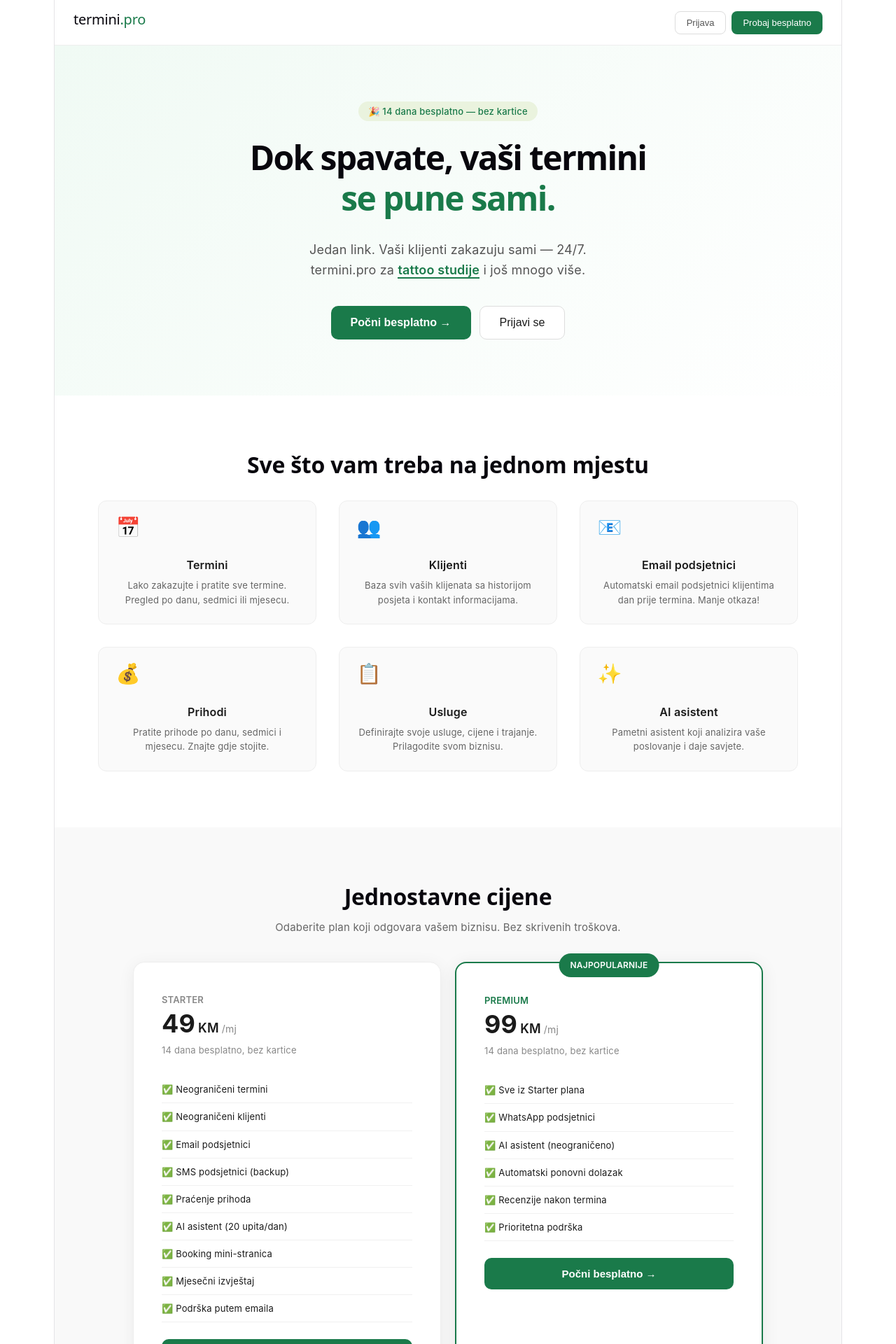
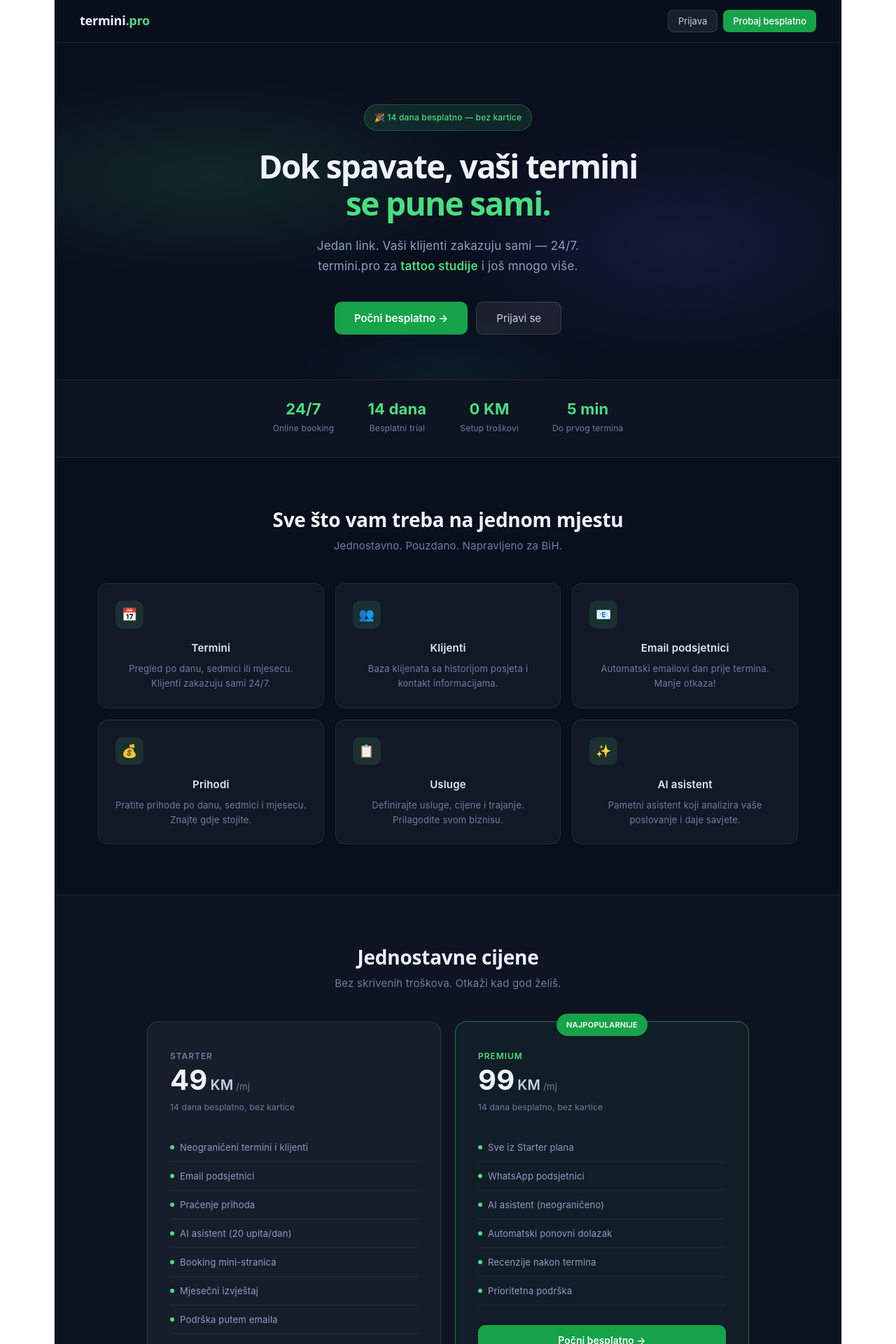
Before and after one commit to adijatadjogo91-cloud/termini-frontend, a React (Vite) app: page / in a window 1280 px wide. Shown: the top 1920 px of the page at 70% size. Built offline with nearby package versions, Linux system fonts and the light colour scheme.

Commit message:
Landing page - dark theme redesign

```diff
--- a/src/pages/Landing.jsx
+++ b/src/pages/Landing.jsx
@@ -3,244 +3,359 @@ import { useState, useEffect } from 'react';
 
 export default function Landing() {
   const navigate = useNavigate();
-  const zanimanja = ['frizere', 'zubare', 'tattoo studije', 'kozmetičare', 'terapeute', 'nail studije']
-  const [trenutnoZanimanje, setTrenutnoZanimanje] = useState(0)
-  const [sirina, setSirina] = useState(window.innerWidth)
+  const zanimanja = ['frizere', 'zubare', 'tattoo studije', 'kozmetičare', 'terapeute', 'nail studije'];
+  const [trenutnoZanimanje, setTrenutnoZanimanje] = useState(0);
+  const [sirina, setSirina] = useState(window.innerWidth);
 
   useEffect(() => {
     const interval = setInterval(() => {
-      setTrenutnoZanimanje(prev => (prev + 1) % zanimanja.length)
-    }, 2000)
-    return () => clearInterval(interval)
-  }, [])
+      setTrenutnoZanimanje(prev => (prev + 1) % zanimanja.length);
+    }, 2000);
+    return () => clearInterval(interval);
+  }, []);
 
   useEffect(() => {
-    const handleResize = () => setSirina(window.innerWidth)
-    window.addEventListener('resize', handleResize)
-    return () => window.removeEventListener('resize', handleResize)
-  }, [])
+    const handleResize = () => setSirina(window.innerWidth);
+    window.addEventListener('resize', handleResize);
+    return () => window.removeEventListener('resize', handleResize);
+  }, []);
 
-  const mobitel = sirina < 768
+  const mob = sirina < 768;
+
+  const styles = {
+    land: {
+      fontFamily: 'Inter, sans-serif',
+      background: '#0a0f1e',
+      color: '#f0f4ff',
+      minHeight: '100vh',
+    },
+    nav: {
+      display: 'flex', alignItems: 'center', justifyContent: 'space-between',
+      padding: '0 2rem', height: '60px',
+      background: 'rgba(10,15,30,0.85)',
+      backdropFilter: 'blur(12px)',
+      borderBottom: '1px solid rgba(255,255,255,0.07)',
+      position: 'sticky', top: 0, zIndex: 100,
+    },
+    logo: { fontSize: '18px', fontWeight: '600', color: '#f0f4ff', margin: 0 },
+    logoSpan: { color: '#4ade80' },
+    navBtns: { display: 'flex', gap: '8px' },
+    btnGhost: {
+      background: 'rgba(255,255,255,0.07)', border: '1px solid rgba(255,255,255,0.12)',
+      color: '#c8d0e8', borderRadius: '8px', padding: mob ? '7px 12px' : '7px 14px',
+      fontSize: '13px', cursor: 'pointer', fontFamily: 'Inter, sans-serif',
+    },
+    btnGreen: {
+      background: '#16a34a', border: 'none', color: 'white',
+      borderRadius: '8px', padding: mob ? '7px 12px' : '7px 14px',
+      fontSize: '13px', cursor: 'pointer', fontWeight: '500', fontFamily: 'Inter, sans-serif',
+    },
+    hero: {
+      padding: mob ? '56px 1.5rem 48px' : '88px 2rem 64px',
+      textAlign: 'center', position: 'relative', overflow: 'hidden',
+    },
+    heroBg: {
+      position: 'absolute', inset: 0, zIndex: 0,
+      background: `
+        radial-gradient(ellipse 60% 50% at 20% 40%, rgba(74,222,128,0.12) 0%, transparent 60%),
+        radial-gradient(ellipse 50% 60% at 80% 60%, rgba(99,102,241,0.12) 0%, transparent 60%),
+        radial-gradient(ellipse 40% 40% at 50% 100%, rgba(20,184,166,0.08) 0%, transparent 50%)
+      `,
+    },
+    heroInner: { position: 'relative', zIndex: 1, maxWidth: '680px', margin: '0 auto' },
+    badge: {
+      display: 'inline-block',
+      background: 'rgba(74,222,128,0.12)',
+      color: '#4ade80',
+      border: '1px solid rgba(74,222,128,0.25)',
+      padding: '5px 14px', borderRadius: '20px',
+      fontSize: '12px', fontWeight: '500', marginBottom: '24px',
+    },
+    h1: {
+      fontSize: mob ? '30px' : '46px', fontWeight: '700',
+      lineHeight: '1.15', color: '#f0f4ff', margin: '0 0 20px',
+    },
+    h1Span: { color: '#4ade80' },
+    heroP: { fontSize: mob ? '15px' : '17px', color: '#8b9ec7', lineHeight: '1.7', marginBottom: '36px' },
+    heroPStrong: { color: '#4ade80', fontWeight: '600' },
+    heroBtns: { display: 'flex', gap: '12px', justifyContent: 'center', flexWrap: 'wrap' },
+    btnPrimary: {
+      background: '#16a34a', color: 'white', border: 'none',
+      borderRadius: '10px', padding: '13px 28px', fontSize: '15px',
+      fontWeight: '600', cursor: 'pointer', fontFamily: 'Inter, sans-serif',
+      width: mob ? '100%' : 'auto',
+    },
+    btnSecondary: {
+      background: 'rgba(255,255,255,0.07)', color: '#c8d0e8',
+      border: '1px solid rgba(255,255,255,0.12)',
+      borderRadius: '10px', padding: '13px 28px', fontSize: '15px',
+      cursor: 'pointer', fontFamily: 'Inter, sans-serif',
+      width: mob ? '100%' : 'auto',
+    },
+    statsBar: {
+      display: 'flex', justifyContent: 'center', gap: mob ? '24px' : '48px',
+      padding: '28px 2rem', flexWrap: 'wrap',
+      borderTop: '1px solid rgba(255,255,255,0.06)',
+      borderBottom: '1px solid rgba(255,255,255,0.06)',
+      background: 'rgba(255,255,255,0.02)',
+    },
+    statNum: { fontSize: '22px', fontWeight: '700', color: '#4ade80', margin: 0 },
+    statLabel: { fontSize: '12px', color: '#6b7fa3', marginTop: '2px' },
+    featuresSection: {
+      padding: mob ? '56px 1.5rem' : '72px 2rem',
+      maxWidth: '1000px', margin: '0 auto',
+    },
+    sectionTitle: {
+      textAlign: 'center', fontSize: mob ? '22px' : '28px',
+      fontWeight: '700', color: '#f0f4ff', margin: '0 0 8px',
+    },
+    sectionSub: {
+      textAlign: 'center', color: '#6b7fa3', fontSize: '15px', marginBottom: '40px',
+    },
+    featuresGrid: {
+      display: 'grid',
+      gridTemplateColumns: mob ? '1fr' : 'repeat(3, 1fr)',
+      gap: '16px',
+    },
+    featCard: {
+      background: 'rgba(255,255,255,0.04)',
+      border: '1px solid rgba(255,255,255,0.08)',
+      borderRadius: '14px', padding: '24px',
+    },
+    featIcon: {
+      width: '40px', height: '40px', borderRadius: '10px',
+      background: 'rgba(74,222,128,0.12)',
+      display: 'flex', alignItems: 'center', justifyContent: 'center',
+      marginBottom: '14px', fontSize: '18px',
+    },
+    featH3: { fontSize: '15px', fontWeight: '600', color: '#e2e8f7', marginBottom: '6px' },
+    featP: { fontSize: '13px', color: '#6b7fa3', lineHeight: '1.6', margin: 0 },
+    pricingSection: {
+      padding: mob ? '56px 1.5rem' : '72px 2rem',
+      background: 'rgba(255,255,255,0.02)',
+      borderTop: '1px solid rgba(255,255,255,0.06)',
+    },
+    pricingInner: { maxWidth: '860px', margin: '0 auto' },
+    pricingGrid: {
+      display: 'grid',
+      gridTemplateColumns: mob ? '1fr' : '1fr 1fr',
+      gap: '20px', marginTop: '40px',
+    },
+    priceCard: {
+      background: 'rgba(255,255,255,0.04)',
+      border: '1px solid rgba(255,255,255,0.1)',
+      borderRadius: '16px', padding: mob ? '28px' : '36px 32px',
+      textAlign: 'left', position: 'relative',
+    },
+    priceCardFeatured: {
+      background: 'rgba(74,222,128,0.05)',
+      border: '1px solid rgba(74,222,128,0.4)',
+      borderRadius: '16px', padding: mob ? '28px' : '36px 32px',
+      textAlign: 'left', position: 'relative',
+    },
+    popularBadge: {
+      position: 'absolute', top: '-12px', left: '50%', transform: 'translateX(-50%)',
+      background: '#16a34a', color: 'white', fontSize: '11px', fontWeight: '600',
+      padding: '3px 14px', borderRadius: '20px', whiteSpace: 'nowrap',
+    },
+    planName: { fontSize: '12px', fontWeight: '600', color: '#6b7fa3', letterSpacing: '0.08em', textTransform: 'uppercase', marginBottom: '8px' },
+    planNameFeatured: { fontSize: '12px', fontWeight: '600', color: '#4ade80', letterSpacing: '0.08em', textTransform: 'uppercase', marginBottom: '8px' },
+    priceRow: { display: 'flex', alignItems: 'baseline', gap: '4px', marginBottom: '4px' },
+    priceBig: { fontSize: '40px', fontWeight: '700', color: '#f0f4ff' },
+    priceCurrency: { fontSize: '20px', fontWeight: '600', color: '#c8d0e8' },
+    pricePeriod: { fontSize: '13px', color: '#6b7fa3' },
+    priceTrial: { fontSize: '12px', color: '#6b7fa3', marginBottom: '24px' },
+    priceFeatures: { marginBottom: '28px' },
+    pf: {
+      padding: '7px 0', borderBottom: '1px solid rgba(255,255,255,0.05)',
+      fontSize: '13px', color: '#8b9ec7', display: 'flex', alignItems: 'center', gap: '8px',
+    },
+    pfDot: { width: '6px', height: '6px', borderRadius: '50%', background: '#4ade80', flexShrink: 0 },
+    btnPlan: {
+      width: '100%', background: '#16a34a', color: 'white', border: 'none',
+      borderRadius: '10px', padding: '13px', fontSize: '14px',
+      fontWeight: '600', cursor: 'pointer', fontFamily: 'Inter, sans-serif',
+    },
+    btnPlanOutline: {
+      width: '100%', background: 'transparent', border: '1px solid rgba(255,255,255,0.15)',
+      color: '#c8d0e8', borderRadius: '10px', padding: '13px', fontSize: '14px',
+      cursor: 'pointer', fontFamily: 'Inter, sans-serif',
+    },
+    footer: {
+      padding: '28px 1.5rem', textAlign: 'center',
+      borderTop: '1px solid rgba(255,255,255,0.07)',
+      color: '#4a5a7a', fontSize: '13px',
+    },
+  };
+
+  const features = [
+    { icon: '📅', title: 'Termini', opis: 'Pregled po danu, sedmici ili mjesecu. Klijenti zakazuju sami 24/7.' },
+    { icon: '👥', title: 'Klijenti', opis: 'Baza klijenata sa historijom posjeta i kontakt informacijama.' },
+    { icon: '📧', title: 'Email podsjetnici', opis: 'Automatski emailovi dan prije termina. Manje otkaza!' },
+    { icon: '💰', title: 'Prihodi', opis: 'Pratite prihode po danu, sedmici i mjesecu. Znajte gdje stojite.' },
+    { icon: '📋', title: 'Usluge', opis: 'Definirajte usluge, cijene i trajanje. Prilagodite svom biznisu.' },
+    { icon: '✨', title: 'AI asistent', opis: 'Pametni asistent koji analizira vaše poslovanje i daje savjete.' },
+  ];
+
+  const starterFeatures = [
+    'Neograničeni termini i klijenti',
+    'Email podsjetnici',
+    'Praćenje prihoda',
+    'AI asistent (20 upita/dan)',
+    'Booking mini-stranica',
+    'Mjesečni izvještaj',
+    'Podrška putem emaila',
+  ];
+
+  const premiumFeatures = [
+    'Sve iz Starter plana',
+    'WhatsApp podsjetnici',
+    'AI asistent (neograničeno)',
+    'Automatski ponovni dolazak',
+    'Recenzije nakon termina',
+    'Prioritetna podrška',
+  ];
 
   return (
-    <div style={{ fontFamily: 'Inter, sans-serif', color: '#1a1a1a' }}>
+    <div style={styles.land}>
 
       {/* Navbar */}
-      <div style={{
-        height: '64px', background: 'white', borderBottom: '1px solid #eee',
-        display: 'flex', alignItems: 'center', justifyContent: 'space-between',
-        padding: '0 1.5rem', position: 'sticky', top: 0, zIndex: 100
-      }}>
-        <h2 style={{ fontSize: '20px' }}>
-          termini<span style={{ color: '#1a7a4a' }}>.pro</span>
+      <nav style={styles.nav}>
+        <h2 style={styles.logo}>
+          termini<span style={styles.logoSpan}>.pro</span>
         </h2>
-        <div style={{ display: 'flex', gap: '8px' }}>
-          <button onClick={() => navigate('/login')} style={{
-            background: 'none', border: '1px solid #ddd', borderRadius: '8px',
-            padding: mobitel ? '7px 12px' : '8px 16px', fontSize: '13px', cursor: 'pointer', color: '#555'
-          }}>
-            Prijava
-          </button>
-          <button onClick={() => navigate('/register')} style={{
-            background: '#1a7a4a', border: 'none', borderRadius: '8px',
-            padding: mobitel ? '7px 12px' : '8px 16px', fontSize: '13px', cursor: 'pointer', color: 'white',
-            fontWeight: '500'
-          }}>
-            {mobitel ? 'Probaj' : 'Probaj besplatno'}
+        <div style={styles.navBtns}>
+          <button onClick={() => navigate('/login')} style={styles.btnGhost}>Prijava</button>
+          <button onClick={() => navigate('/register')} style={styles.btnGreen}>
+            {mob ? 'Probaj' : 'Probaj besplatno'}
           </button>
         </div>
-      </div>
+      </nav>
 
       {/* Hero */}
-      <div style={{
-        background: 'linear-gradient(135deg, #f0faf4 0%, #ffffff 100%)',
-        padding: mobitel ? '48px 1.5rem' : '80px 2rem', textAlign: 'center'
-      }}>
-        <div style={{ maxWidth: '700px', margin: '0 auto' }}>
-          <span style={{
-            background: '#eaf3de', color: '#1a7a4a', padding: '6px 14px',
-            borderRadius: '20px', fontSize: '13px', fontWeight: '500'
-          }}>
-            🎉 14 dana besplatno — bez kartice
-          </span>
-          <h1 style={{ fontSize: mobitel ? '32px' : '48px', fontWeight: '700', marginTop: '24px', lineHeight: '1.2' }}>
+      <section style={styles.hero}>
+        <div style={styles.heroBg} />
+        <div style={styles.heroInner}>
+          <div style={styles.badge}>🎉 14 dana besplatno — bez kartice</div>
+          <h1 style={styles.h1}>
             Dok spavate, vaši termini<br />
-            <span style={{ color: '#1a7a4a' }}>se pune sami.</span>
+            <span style={styles.h1Span}>se pune sami.</span>
           </h1>
-          <p style={{ fontSize: mobitel ? '15px' : '18px', color: '#555', marginTop: '20px', lineHeight: '1.6' }}>
+          <p style={styles.heroP}>
             Jedan link. Vaši klijenti zakazuju sami — 24/7.<br />
             termini.pro za{' '}
-            <span style={{
-              color: '#1a7a4a', fontWeight: '600',
-              borderBottom: '2px solid #1a7a4a',
-            }}>
+            <strong style={styles.heroPStrong}>
               {zanimanja[trenutnoZanimanje]}
-            </span>
+            </strong>
             {' '}i još mnogo više.
           </p>
-          <div style={{ display: 'flex', gap: '12px', justifyContent: 'center', marginTop: '36px', flexWrap: 'wrap' }}>
-            <button onClick={() => navigate('/register')} style={{
-              background: '#1a7a4a', color: 'white', border: 'none',
-              borderRadius: '10px', padding: '14px 28px', fontSize: '16px',
-              fontWeight: '600', cursor: 'pointer', width: mobitel ? '100%' : 'auto'
-            }}>
+          <div style={styles.heroBtns}>
+            <button onClick={() => navigate('/register')} style={styles.btnPrimary}>
               Počni besplatno →
             </button>
-            <button onClick={() => navigate('/login')} style={{
-              background: 'white', color: '#1a1a1a', border: '1px solid #ddd',
-              borderRadius: '10px', padding: '14px 28px', fontSize: '16px',
-              cursor: 'pointer', width: mobitel ? '100%' : 'auto'
-            }}>
+            <button onClick={() => navigate('/login')} style={styles.btnSecondary}>
               Prijavi se
             </button>
           </div>
         </div>
+      </section>
+
+      {/* Stats bar */}
+      <div style={styles.statsBar}>
+        {[
+          { num: '24/7', label: 'Online booking' },
+          { num: '14 dana', label: 'Besplatni trial' },
+          { num: '0 KM', label: 'Setup troškovi' },
+          { num: '5 min', label: 'Do prvog termina' },
+        ].map((s, i) => (
+          <div key={i} style={{ textAlign: 'center' }}>
+            <p style={styles.statNum}>{s.num}</p>
+            <p style={styles.statLabel}>{s.label}</p>
+          </div>
+        ))}
       </div>
 
       {/* Features */}
-      <div style={{ padding: mobitel ? '48px 1.5rem' : '80px 2rem', background: 'white' }}>
-        <div style={{ maxWidth: '1000px', margin: '0 auto' }}>
-          <h2 style={{ textAlign: 'center', fontSize: mobitel ? '24px' : '32px', fontWeight: '700', marginBottom: '32px' }}>
-            Sve što vam treba na jednom mjestu
-          </h2>
-          <div style={{
-            display: 'grid',
-            gridTemplateColumns: mobitel ? '1fr' : 'repeat(3, 1fr)',
-            gap: mobitel ? '16px' : '32px'
-          }}>
-            {[
-              { icon: '📅', title: 'Termini', opis: 'Lako zakazujte i pratite sve termine. Pregled po danu, sedmici ili mjesecu.' },
-              { icon: '👥', title: 'Klijenti', opis: 'Baza svih vaših klijenata sa historijom posjeta i kontakt informacijama.' },
-              { icon: '📧', title: 'Email podsjetnici', opis: 'Automatski email podsjetnici klijentima dan prije termina. Manje otkaza!' },
-              { icon: '💰', title: 'Prihodi', opis: 'Pratite prihode po danu, sedmici i mjesecu. Znajte gdje stojite.' },
-              { icon: '📋', title: 'Usluge', opis: 'Definirajte svoje usluge, cijene i trajanje. Prilagodite svom biznisu.' },
-              { icon: '✨', title: 'AI asistent', opis: 'Pametni asistent koji analizira vaše poslovanje i daje savjete.' },
-            ].map((f, i) => (
-              <div key={i} style={{
-                padding: '24px', borderRadius: '12px', border: '1px solid #eee',
-                background: '#fafafa', display: 'flex', alignItems: 'flex-start', gap: mobitel ? '16px' : '0',
-                flexDirection: mobitel ? 'row' : 'column'
-              }}>
-                <p style={{ fontSize: '28px', marginBottom: mobitel ? '0' : '12px', minWidth: '36px' }}>{f.icon}</p>
-                <div>
-                  <h3 style={{ fontSize: '16px', fontWeight: '600', marginBottom: '6px' }}>{f.title}</h3>
-                  <p style={{ fontSize: '13px', color: '#666', lineHeight: '1.6' }}>{f.opis}</p>
-                </div>
+      <section>
+        <div style={styles.featuresSection}>
+          <h2 style={styles.sectionTitle}>Sve što vam treba na jednom mjestu</h2>
+          <p style={styles.sectionSub}>Jednostavno. Pouzdano. Napravljeno za BiH.</p>
+          <div style={styles.featuresGrid}>
+            {features.map((f, i) => (
+              <div key={i} style={styles.featCard}>
+                <div style={styles.featIcon}>{f.icon}</div>
+                <h3 style={styles.featH3}>{f.title}</h3>
+                <p style={styles.featP}>{f.opis}</p>
               </div>
             ))}
           </div>
         </div>
-      </div>
+      </section>
 
       {/* Cijene */}
-      <div style={{ padding: mobitel ? '48px 1.5rem' : '80px 2rem', background: '#f9f9f9' }}>
-        <div style={{ maxWidth: '900px', margin: '0 auto', textAlign: 'center' }}>
-          <h2 style={{ fontSize: mobitel ? '24px' : '32px', fontWeight: '700', marginBottom: '12px' }}>
-            Jednostavne cijene
-          </h2>
-          <p style={{ color: '#666', fontSize: '15px', marginBottom: '36px' }}>
-            Odaberite plan koji odgovara vašem biznisu. Bez skrivenih troškova.
-          </p>
-
-          <div style={{
-            display: 'grid',
-            gridTemplateColumns: mobitel ? '1fr' : '1fr 1fr',
-            gap: '20px'
-          }}>
+      <section style={styles.pricingSection}>
+        <div style={styles.pricingInner}>
+          <h2 style={styles.sectionTitle}>Jednostavne cijene</h2>
+          <p style={styles.sectionSub}>Bez skrivenih troškova. Otkaži kad god želiš.</p>
+          <div style={styles.pricingGrid}>
 
             {/* Starter */}
-            <div style={{
-              background: 'white', borderRadius: '16px', padding: mobitel ? '28px' : '40px',
-              boxShadow: '0 4px 24px rgba(0,0,0,0.06)', border: '1px solid #eee',
-              textAlign: 'left'
-            }}>
-              <p style={{ fontSize: '13px', color: '#888', fontWeight: '600', marginBottom: '8px' }}>
-                STARTER
-              </p>
-              <div style={{ display: 'flex', alignItems: 'baseline', gap: '4px', marginBottom: '4px' }}>
-                <span style={{ fontSize: '36px', fontWeight: '700' }}>49</span>
-                <span style={{ fontSize: '18px', fontWeight: '600', color: '#1a1a1a' }}>KM</span>
-                <span style={{ fontSize: '14px', color: '#888' }}>/mj</span>
+            <div style={styles.priceCard}>
+              <p style={styles.planName}>Starter</p>
+              <div style={styles.priceRow}>
+                <span style={styles.priceBig}>49</span>
+                <span style={styles.priceCurrency}>KM</span>
+                <span style={styles.pricePeriod}>/mj</span>
               </div>
-              <p style={{ color: '#888', fontSize: '13px', marginBottom: '24px' }}>14 dana besplatno, bez kartice</p>
-              <div style={{ marginBottom: '24px' }}>
-                {[
-                  '✅ Neograničeni termini',
-                  '✅ Neograničeni klijenti',
-                  '✅ Email podsjetnici',
-                  '✅ SMS podsjetnici (backup)',
-                  '✅ Praćenje prihoda',
-                  '✅ AI asistent (20 upita/dan)',
-                  '✅ Booking mini-stranica',
-                  '✅ Mjesečni izvještaj',
-                  '✅ Podrška putem emaila',
-                ].map((s, i) => (
-                  <p key={i} style={{ padding: '6px 0', borderBottom: '1px solid #f0f0f0', fontSize: '13px' }}>{s}</p>
+              <p style={styles.priceTrial}>14 dana besplatno, bez kartice</p>
+              <div style={styles.priceFeatures}>
+                {starterFeatures.map((s, i) => (
+                  <div key={i} style={styles.pf}>
+                    <div style={styles.pfDot} />
+                    {s}
+                  </div>
                 ))}
               </div>
-              <button onClick={() => window.open('https://termini-pro.lemonsqueezy.com/checkout/buy/8a033a28-cf56-428a-bd22-abca6bba37f9', '_blank')} style={{
-                width: '100%', background: '#1a7a4a', color: 'white', border: 'none',
-                borderRadius: '10px', padding: '14px', fontSize: '15px',
-                fontWeight: '600', cursor: 'pointer'
-              }}>
+              <button
+                onClick={() => window.open('https://termini-pro.lemonsqueezy.com/checkout/buy/8a033a28-cf56-428a-bd22-abca6bba37f9', '_blank')}
+                style={styles.btnPlanOutline}
+              >
                 Počni besplatno →
               </button>
             </div>
 
             {/* Premium */}
-            <div style={{
-              background: 'white', borderRadius: '16px', padding: mobitel ? '28px' : '40px',
-              boxShadow: '0 4px 24px rgba(0,0,0,0.08)', border: '2px solid #1a7a4a',
-              textAlign: 'left', position: 'relative'
-            }}>
-              <div style={{
-                position: 'absolute', top: '-14px', left: '50%', transform: 'translateX(-50%)',
-                background: '#1a7a4a', color: 'white', padding: '4px 16px',
-                borderRadius: '20px', fontSize: '12px', fontWeight: '600', whiteSpace: 'nowrap'
-              }}>
-                NAJPOPULARNIJE
+            <div style={styles.priceCardFeatured}>
+              <div style={styles.popularBadge}>NAJPOPULARNIJE</div>
+              <p style={styles.planNameFeatured}>Premium</p>
+              <div style={styles.priceRow}>
+                <span style={styles.priceBig}>99</span>
+                <span style={styles.priceCurrency}>KM</span>
+                <span style={styles.pricePeriod}>/mj</span>
               </div>
-              <p style={{ fontSize: '13px', color: '#1a7a4a', fontWeight: '600', marginBottom: '8px' }}>
-                PREMIUM
-              </p>
-              <div style={{ display: 'flex', alignItems: 'baseline', gap: '4px', marginBottom: '4px' }}>
-                <span style={{ fontSize: '36px', fontWeight: '700' }}>99</span>
-                <span style={{ fontSize: '18px', fontWeight: '600', color: '#1a1a1a' }}>KM</span>
-                <span style={{ fontSize: '14px', color: '#888' }}>/mj</span>
-              </div>
-              <p style={{ color: '#888', fontSize: '13px', marginBottom: '24px' }}>14 dana besplatno, bez kartice</p>
-              <div style={{ marginBottom: '24px' }}>
-                {[
-                  '✅ Sve iz Starter plana',
-                  '✅ WhatsApp podsjetnici',
-                  '✅ AI asistent (neograničeno)',
-                  '✅ Automatski ponovni dolazak',
-                  '✅ Recenzije nakon termina',
-                  '✅ Prioritetna podrška',
-                ].map((s, i) => (
-                  <p key={i} style={{ padding: '6px 0', borderBottom: '1px solid #f0f0f0', fontSize: '13px' }}>{s}</p>
+              <p style={styles.priceTrial}>14 dana besplatno, bez kartice</p>
+              <div style={styles.priceFeatures}>
+                {premiumFeatures.map((s, i) => (
+                  <div key={i} style={styles.pf}>
+                    <div style={styles.pfDot} />
+                    {s}
+                  </div>
                 ))}
               </div>
-              <button onClick={() => navigate('/register')} style={{
-                width: '100%', background: '#1a7a4a', color: 'white', border: 'none',
-                borderRadius: '10px', padding: '14px', fontSize: '15px',
-                fontWeight: '600', cursor: 'pointer'
-              }}>
+              <button onClick={() => navigate('/register')} style={styles.btnPlan}>
                 Počni besplatno →
               </button>
             </div>
 
           </div>
         </div>
-      </div>
+      </section>
 
       {/* Footer */}
-      <div style={{ padding: '32px 1.5rem', background: 'white', borderTop: '1px solid #eee', textAlign: 'center' }}>
-        <p style={{ color: '#888', fontSize: '14px' }}>
-          © 2026 termini.pro — Napravljeno s ❤️ u Bosni i Hercegovini
-        </p>
+      <div style={styles.footer}>
+        <p>© 2026 termini.pro — Napravljeno s ❤️ u Bosni i Hercegovini</p>
         <p style={{ marginTop: '8px' }}>
-          <a href="/terms" style={{ color: '#888', fontSize: '13px', textDecoration: 'underline' }}>
+          <a href="/terms" style={{ color: '#4a5a7a', textDecoration: 'underline' }}>
             Uslovi korištenja
           </a>
         </p>
```
